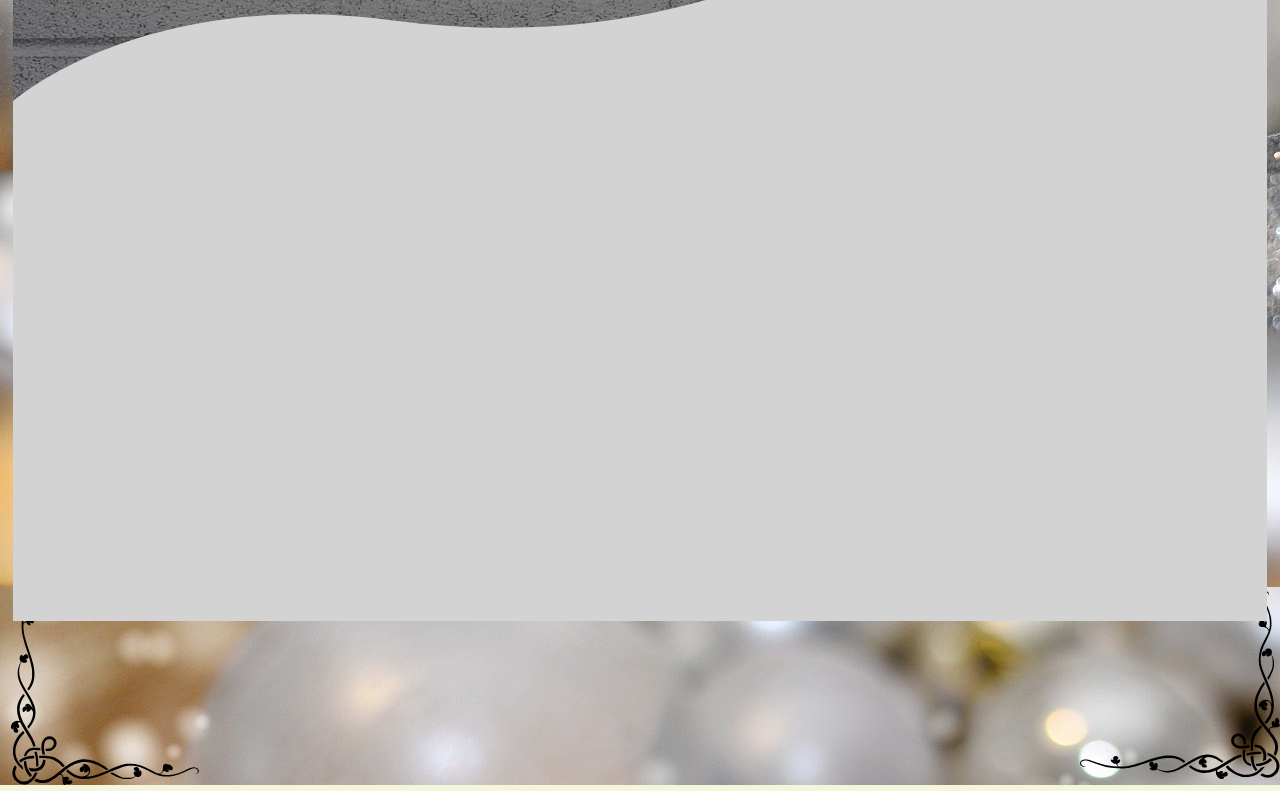
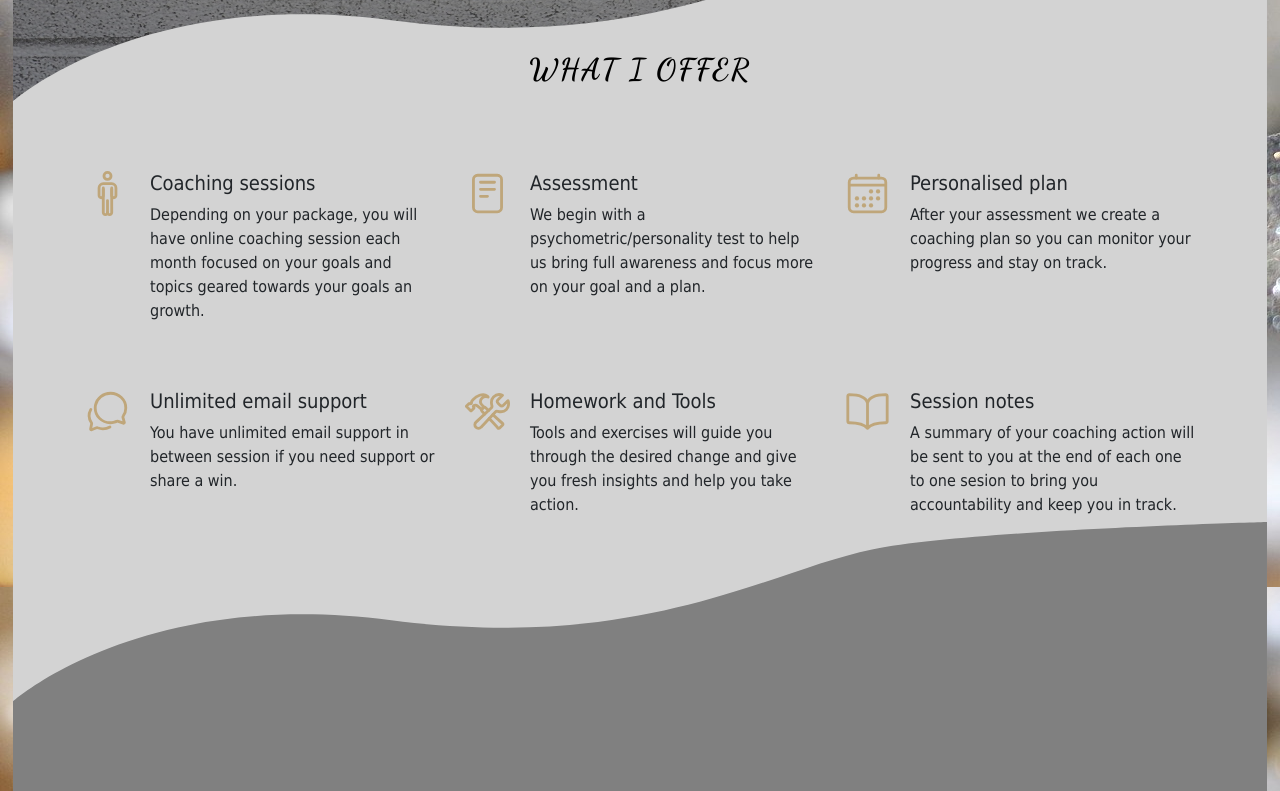
Before and after one commit to EarthmanAman/noble, a plain HTML site: page index.html in a window 1280 px wide. Shown: the part 1409-2200 px from the top of the page. Drawn offline with nearby package versions, Linux system fonts and the light colour scheme.

Commit message:
services

```diff
--- a/css/styles.css
+++ b/css/styles.css
@@ -3,6 +3,7 @@
 	padding:0;
 }
 body {
+	position: relative;
 	background-image: url(../images/marble.jpg);
 	background-color:beige;
 	font-family: tahoma
@@ -35,9 +36,10 @@ body {
 
 .left-bottom {
 	position: absolute;
-	top:2000px;
+	bottom:0px;
 	left: 5px;
 	width: 200px;
+	z-index: 1
 }
 
 .left-bottom img {
@@ -48,9 +50,10 @@ body {
 
 .right-bottom {
 	position: absolute;
-	top:2000px;
+	bottom:00px;
 	right: 0px;
 	width: 200px;
+	z-index: 1;
 }
 
 .right-bottom img {
@@ -532,7 +535,7 @@ ul.social-icons.list-inline {
 .image1 {
 	position: absolute;
 	top: 75px;
-	left: 30px;
+	left: 0px;
 	width: 180px;
 	z-index: 1;
 }
@@ -559,7 +562,7 @@ ul.social-icons.list-inline {
 .image3 {
 	position: absolute;
 	top: 75px;
-	right: 25px;
+	right: 10px;
 	width: 180px;
 	z-index: 1;
 }
@@ -587,12 +590,88 @@ ul.social-icons.list-inline {
 .services {
 	position: relative;
 	width: 98%;
-	height: 500px;
+	height: 600px;
 	left: 1%;
 	right: 1%;
 	background:lightgrey;
 
 	border:0px;
+}
+
+.services-title {
+	position: absolute;
+	top: -70px;
+
+	width: 100%;
+	text-align: center;
+}
+.services-title h3 {
+	font-family: 'Dancing Script', cursive;
+	font-weight: bold;
+	font-size: 30px;
+	color: black;
+	letter-spacing: 2px;
+	text-transform: uppercase;
+}
+
+
+.service-img {
+	display: flex;
+	align-items: center;
+	justify-content: center;
+}
+.service-img img {
+	width: 100%;
+	cursor: pointer;
+}
+
+.service-img img:hover {
+	opacity: 0.9;
+}
+
+..service-img img:hover, h3 {
+	color: black
+}
+
+
+.services-item {
+	padding:0;
+}
+
+.services-item span {
+	float: left;
+	font-size: 45px;
+	color: #bfa67a;
+	line-height: 45px;
+}
+
+.services-single-item {
+	margin-left: 65px;
+}
+
+.services-heading {
+	margin-bottom: 8px;
+	padding-bottom: 10px;
+	position: relative;
+	text-transform: uppercase;
+	font-size: 12px;
+	font-weight: 600;
+}
+
+
+
+.gaps {
+	margin-top: 50px;
+}
+
+
+.mystory {
+	position: relative;
+	width: 98%;
+	left: 1%;
+	right:1%;
+	height: 500px;
+	background:grey;
 }
 @media screen and (max-width: 968px) {
 
--- a/index.html
+++ b/index.html
@@ -193,12 +193,85 @@
 		<div class="border-img">
 			<img src="images/wave-bottom.svg" alt="">
 		</div>
+
+
 	</section>
 
 
-	<section class="services"></section>
+	<section class="services">
+		<div class="services-title">
+			<h3>What I offer</h3>
+		</div>
+		<div class="container">
+			<div class="row">
+				<div class="col-sm-4 gaps wow slideInUp slow">
+					<div class="services-item">
+						<span><ion-icon name="man-outline"></ion-icon></span>
+						<div class="services-single-item">
+							<h5 class="service-heading">Coaching sessions</h5>
+							<p>Depending on your package, you will have online coaching session each month focused on your 	goals and topics geared towards your goals an growth.</p>
+						</div>
+					</div>
+				</div>
 
+				<div class="col-sm-4 gaps wow slideInUp slow">
+					<div class="services-item">
+						<span><ion-icon name="reader-outline"></ion-icon></span>
+						<div class="services-single-item">
+							<h5 class="service-heading">Assessment</h5>
+							<p>We begin with a psychometric/personality test to help us bring full awareness and focus more on 	your goal and a plan. </p>
+						</div>
+					</div>
+				</div>
 
+				<div class="col-sm-4 gaps wow slideInUp slow">
+					<div class="services-item">
+						<span><ion-icon name="calendar-outline"></ion-icon></span>
+						<div class="services-single-item">
+							<h5 class="service-heading">Personalised plan</h5>
+							<p>After your assessment we create a coaching plan so you can monitor your progress and stay on track.</p>
+						</div>
+					</div>
+				</div>
+
+				<div class="col-sm-4 gaps wow slideInUp slow">
+					<div class="services-item">
+						<span><ion-icon name="chatbubbles-outline"></ion-icon></span>
+						<div class="services-single-item">
+							<h5 class="service-heading">Unlimited email support</h5>
+							<p>You have unlimited email support in between session if you need support or share a win.</p>
+						</div>
+					</div>
+				</div>
+
+				<div class="col-sm-4 gaps wow slideInUp slow">
+					<div class="services-item">
+						<span><ion-icon name="construct-outline"></ion-icon></span>
+						<div class="services-single-item">
+							<h5 class="service-heading">Homework and Tools</h5>
+							<p>Tools and exercises will guide you through the desired change and give you fresh insights and help 	you take action. </p>
+						</div>
+					</div>
+				</div>
+
+				<div class="col-sm-4 gaps wow slideInUp slow">
+					<div class="services-item">
+						<span><ion-icon name="book-outline"></ion-icon></span>
+						<div class="services-single-item">
+							<h5 class="service-heading">Session notes</h5>
+							<p>A summary of your coaching action will be sent to you at the end of each one to one sesion to bring 	you accountability and keep you in track.</p>
+						</div>
+					</div>
+				</div>
+			</div>
+		</div>
+
+		<div class="border-img">
+			<img src="images/wave-bottom2.svg" alt="">
+		</div>
+	</section>
+
+	<section class="mystory"></section>
 
 
 
```
Also changed, not shown: images/black.svg (added), images/blue.svg (added), images/stars.png (added), images/wave-bottom2.svg (added).
